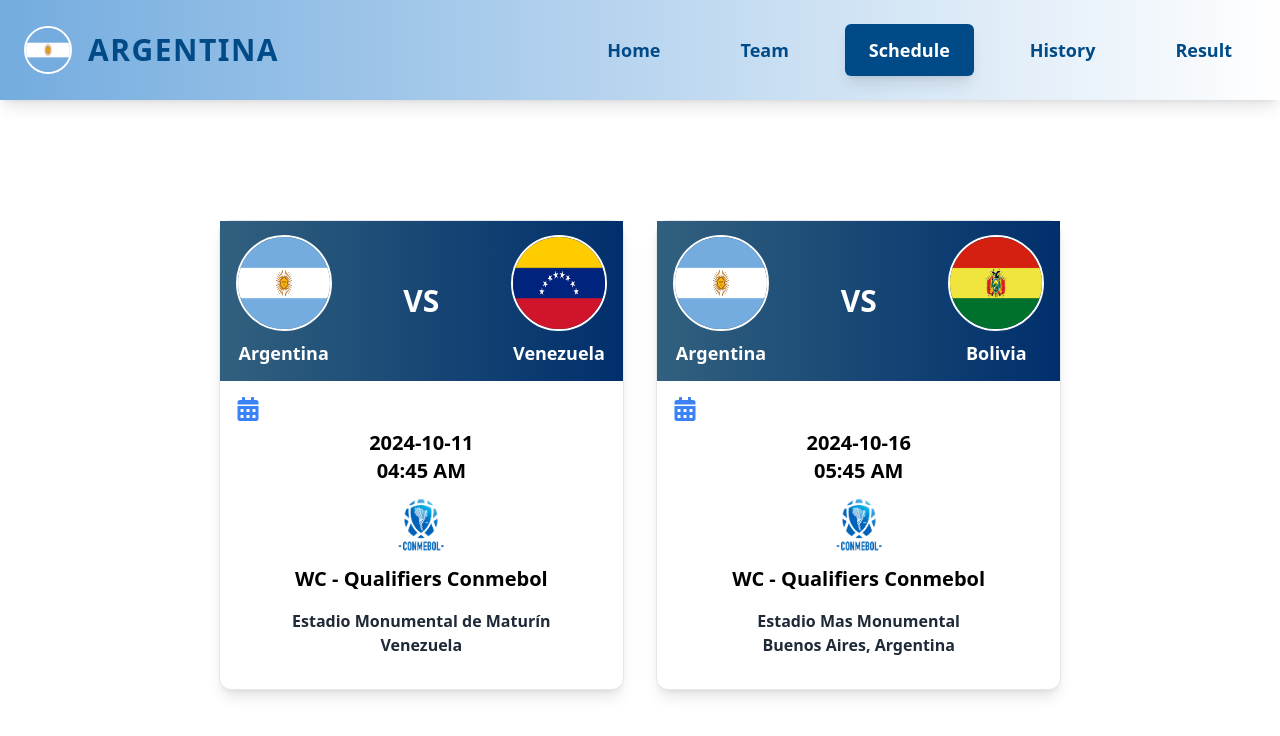
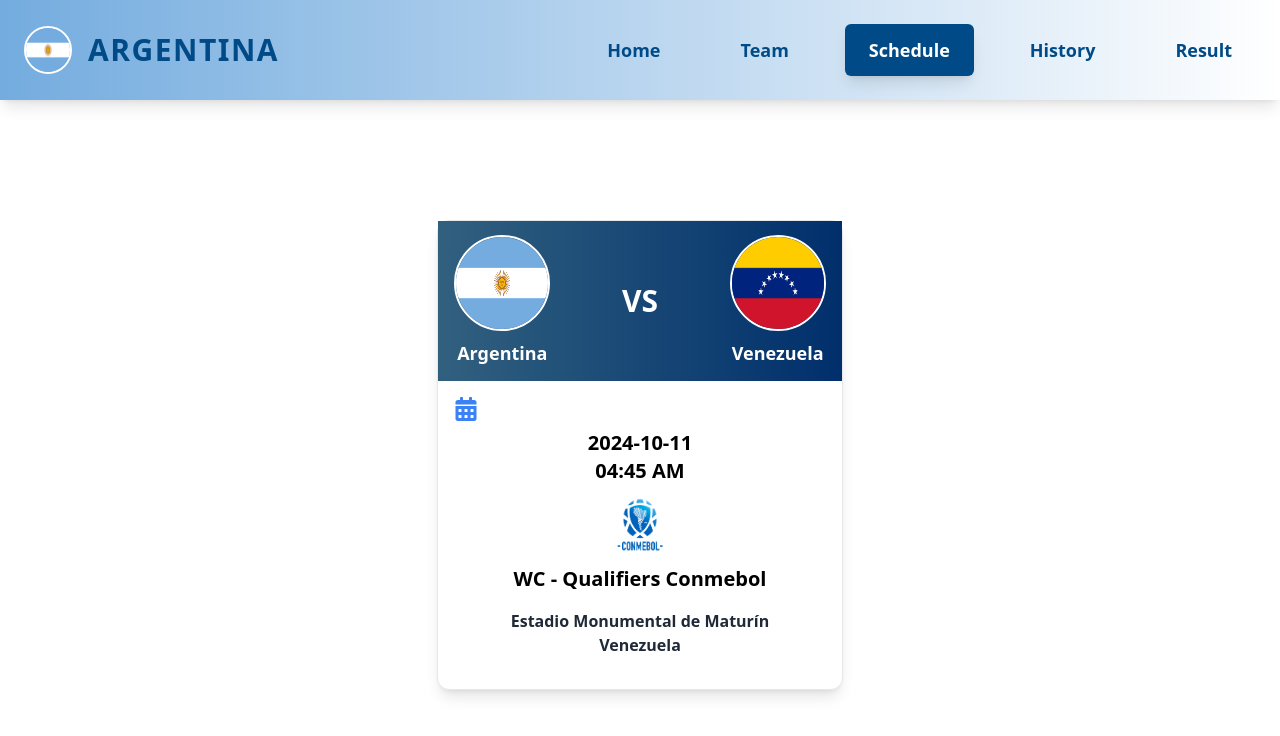
Before and after one commit to smokeyshawn18/ARG, a React (Vite) app: page /schedule in a window 1280 px wide. Shown: the top 736 px of the page. Built offline with nearby package versions, Linux system fonts and the light colour scheme.

Commit message:
Argentina

```diff
--- a/src/components/Fixture.jsx
+++ b/src/components/Fixture.jsx
@@ -2,7 +2,7 @@ import Schedule from "./Schedule";
 import Argentina from "../assets/arg.png";
 import Vene from "../assets/vene.png";
 import Conmebol from "../assets/conmebol.png";
-import Bolivia from "../assets/bolivia.png";
+// import Bolivia from "../assets/bolivia.png";
 
 const fixtures = [
   {
@@ -24,25 +24,25 @@ const fixtures = [
     stadium: "Venezuela",
     competetion: Conmebol,
   },
-  {
-    homeTeam: {
-      name: "Argentina",
-      logo: Argentina,
-      country: "Argentina",
-    },
-    awayTeam: {
-      name: "Bolivia",
-      logo: Bolivia,
-      country: "Bolivia",
-    },
-    date: "2024-10-16",
-    time: "05:45",
-    format: "AM",
-    comp: "WC - Qualifiers Conmebol",
-    venue: "Estadio Mas Monumental",
-    stadium: "Buenos Aires, Argentina",
-    competetion: Conmebol,
-  },
+  // {
+  //   homeTeam: {
+  //     name: "Argentina",
+  //     logo: Argentina,
+  //     country: "Argentina",
+  //   },
+  //   awayTeam: {
+  //     name: "Bolivia",
+  //     logo: Bolivia,
+  //     country: "Bolivia",
+  //   },
+  //   date: "2024-10-16",
+  //   time: "05:45",
+  //   format: "AM",
+  //   comp: "WC - Qualifiers Conmebol",
+  //   venue: "Estadio Mas Monumental",
+  //   stadium: "Buenos Aires, Argentina",
+  //   competetion: Conmebol,
+  // },
 
   // Add more fixtures as needed
 ];
```
